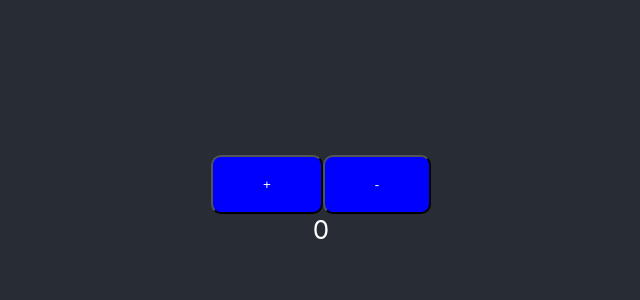
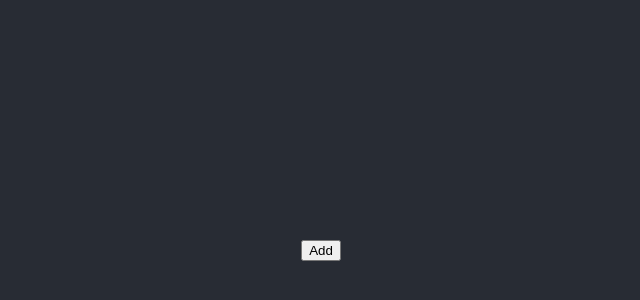
Before and after one commit to QuincyJ1/react-base, a React (Create React App) app: page / in a window 1280 px wide. Shown: the part 200-500 px from the top of the page, without its empty margins (319-959 px from the left). Built offline with nearby package versions, Linux system fonts and the light colour scheme.

Commit message:
React state 4 uzd

```diff
--- a/src/App.jsx
+++ b/src/App.jsx
@@ -8,6 +8,7 @@ import Dogs5 from './Components/React-base-list/5uzdList';
 import CircleBtn from './Components/React state/CircleBtn';
 import CircleBtn2 from './Components/React state/2uzdState';
 import PlusPlus from './Components/React state/3uzdState';
+import Add from './Components/React state/4uzdState';
 
 
 
@@ -32,7 +33,8 @@ function App() {
     {/* <Dogs4 />
     <Dogs5 /> */}
   {/* <CircleBtn /> */}
- <PlusPlus />
+ {/* <PlusPlus /> */}
+  <Add />
        </header>
         </div>
   );
--- /dev/null
+++ b/src/Components/React state/4uzdState.jsx
@@ -0,0 +1,25 @@
+import { useState } from 'react';
+
+function Add () {
+
+const [add, setAdd] = useState([]);
+
+const addSquare = () => {
+    setAdd([...add, 1])
+}
+    return (
+        <>
+
+        <div className='sq-bin'>
+            {add.map((s, i) => (
+                <div key={i} className='square'></div>
+            ))}
+        </div>
+
+        <button onClick={addSquare}>Add</button>
+
+        </>
+    )
+}
+
+export default Add
```
